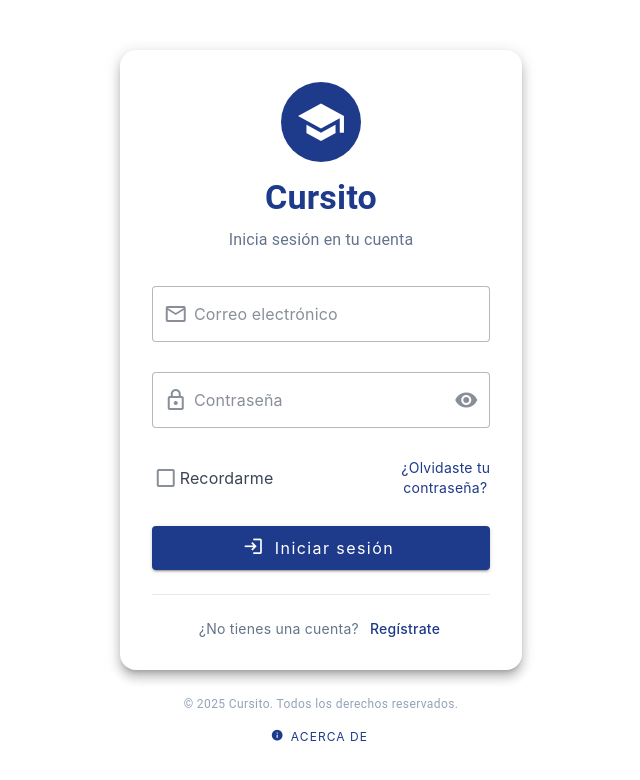
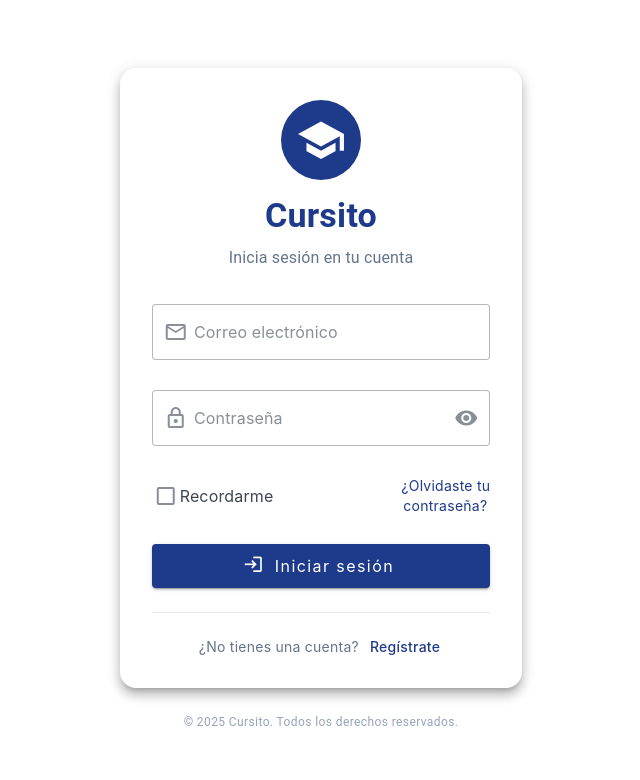
Before and after one commit to kevin-luna/cursito, a Vue app: page /#/login in a window 1280 px wide. Shown: the top 780 px of the page, without its empty margins (319-959 px from the left). Built offline with nearby package versions, Linux system fonts and the light colour scheme; no server answers.

Commit message:
Se removió la ventana acerca de en la pantalla de inicio de sesión

```diff
--- a/src/views/LoginView.vue
+++ b/src/views/LoginView.vue
@@ -147,22 +147,9 @@ const handleLogin = async () => {
           <p class="text-caption text-grey">
             &copy; 2025 Cursito. Todos los derechos reservados.
           </p>
-          <v-btn
-            variant="text"
-            size="small"
-            color="primary"
-            @click="showAboutDialog = true"
-            class="mt-2"
-          >
-            <v-icon start size="small">mdi-information</v-icon>
-            Acerca de
-          </v-btn>
         </div>
       </v-col>
     </v-row>
-
-    <!-- Modal Acerca de -->
-    <AboutDialog v-model="showAboutDialog" />
   </v-container>
 </template>
 
```
